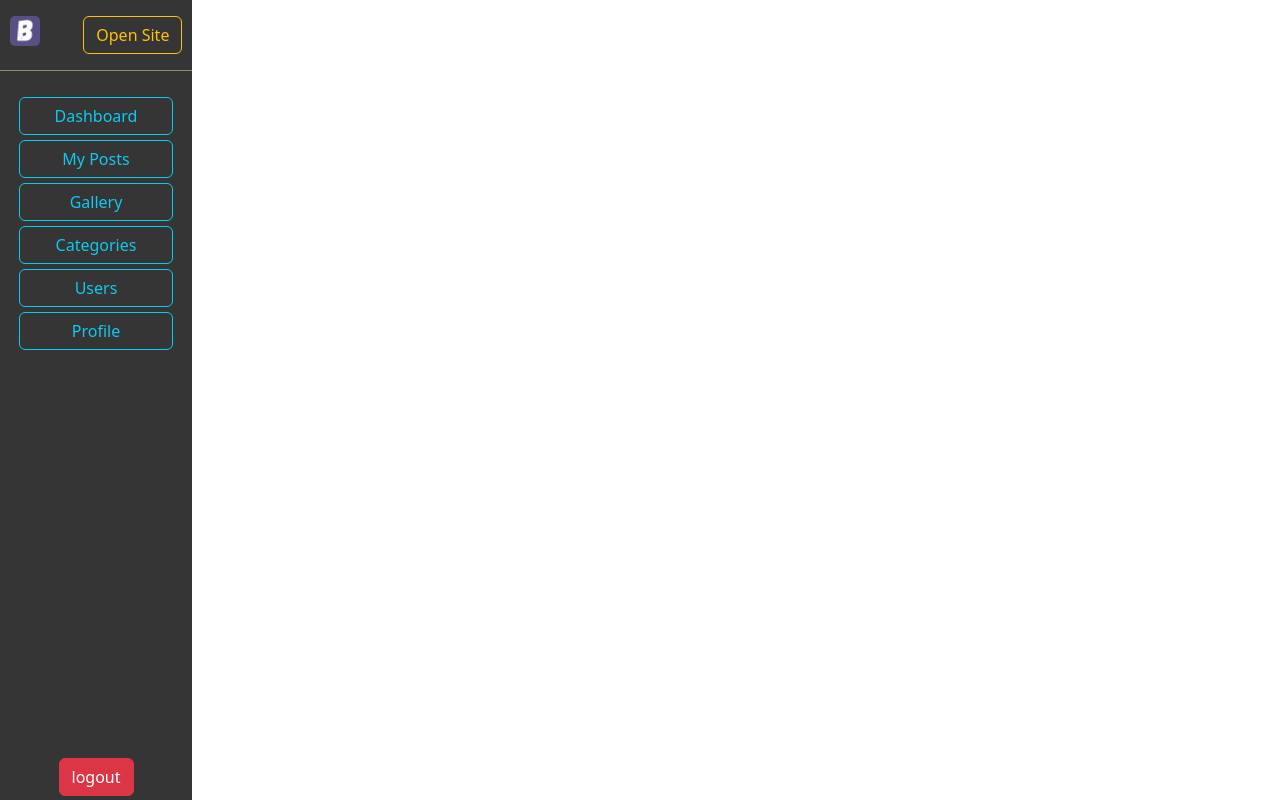
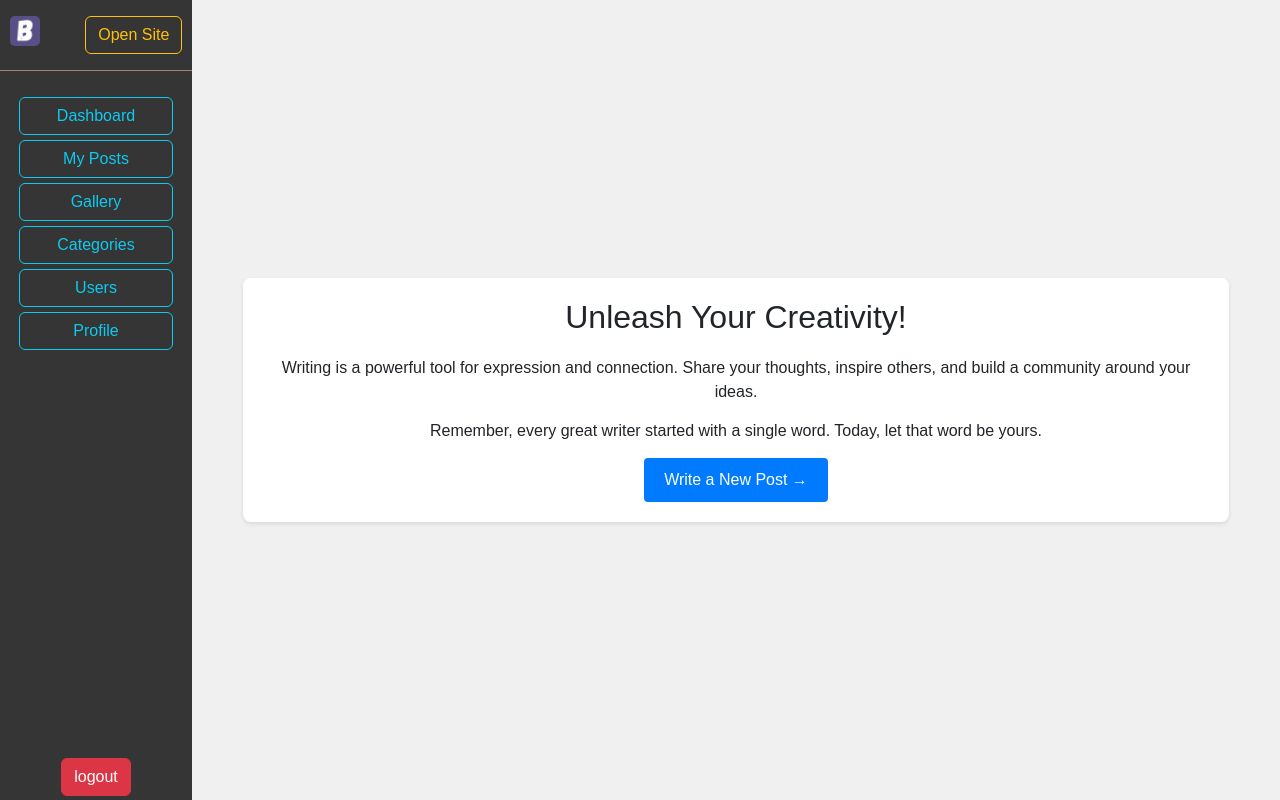
Before and after one commit to balajimalali/blogapp, a Django app: template templates/epage/dashboard.html in a window 1280 px wide. Run offline with Django 3.2, Linux system fonts and the light colour scheme; the template is opened without the code that fills it, so the values that code supplies are empty; the visitor is signed in with stand-in values (Sample User, id 1).

Commit message:
Update dashboard.html

```diff
--- a/templates/epage/dashboard.html
+++ b/templates/epage/dashboard.html
@@ -1 +1,46 @@
 {% extends 'epage/base.html' %}
+{% block mainbody %}
+    <style>
+        body {
+            font-family: Arial, sans-serif;
+            margin: 0;
+            padding: 0;
+            display: flex;
+            justify-content: center;
+            align-items: center;
+            height: 100vh;
+            background-color: #f0f0f0;
+        }
+        .container {
+            background: #fff;
+            padding: 20px;
+            border-radius: 8px;
+            box-shadow: 0 2px 4px rgba(0, 0, 0, 0.1);
+            text-align: center;
+        }
+        .container h2 {
+            margin-bottom: 20px;
+        }
+        .container p {
+            margin-bottom: 15px;
+        }
+        .container a {
+            display: inline-block;
+            padding: 10px 20px;
+            background-color: #007bff;
+            color: #fff;
+            text-decoration: none;
+            border-radius: 4px;
+            transition: background-color 0.3s;
+        }
+        .container a:hover {
+            background-color: #0056b3;
+        }
+    </style>
+    <div class="container">
+        <h2>Unleash Your Creativity!</h2>
+        <p>Writing is a powerful tool for expression and connection. Share your thoughts, inspire others, and build a community around your ideas.</p>
+        <p>Remember, every great writer started with a single word. Today, let that word be yours.</p>
+        <a href="https://balajimalali.pythonanywhere.com/editor/posts" target="_blank">Write a New Post &rarr;</a>
+    </div>
+{% endblock %}
```
